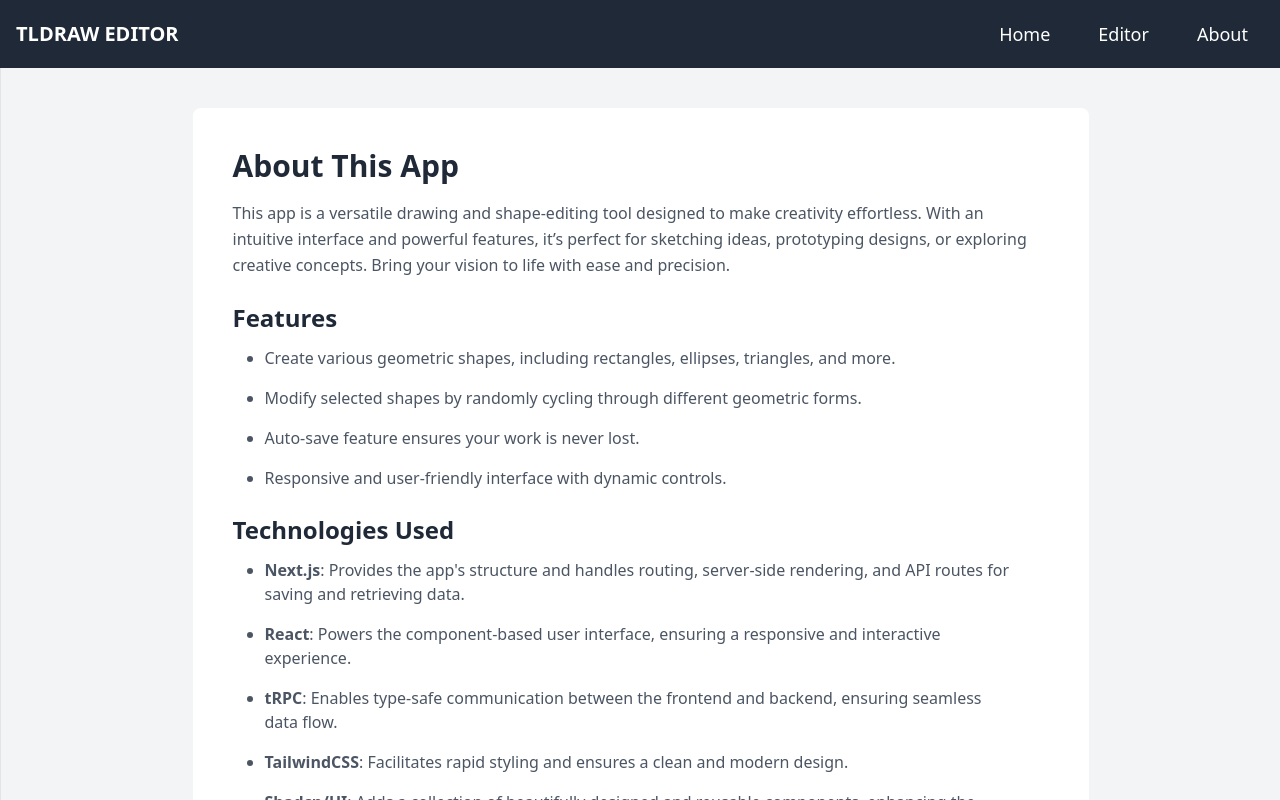
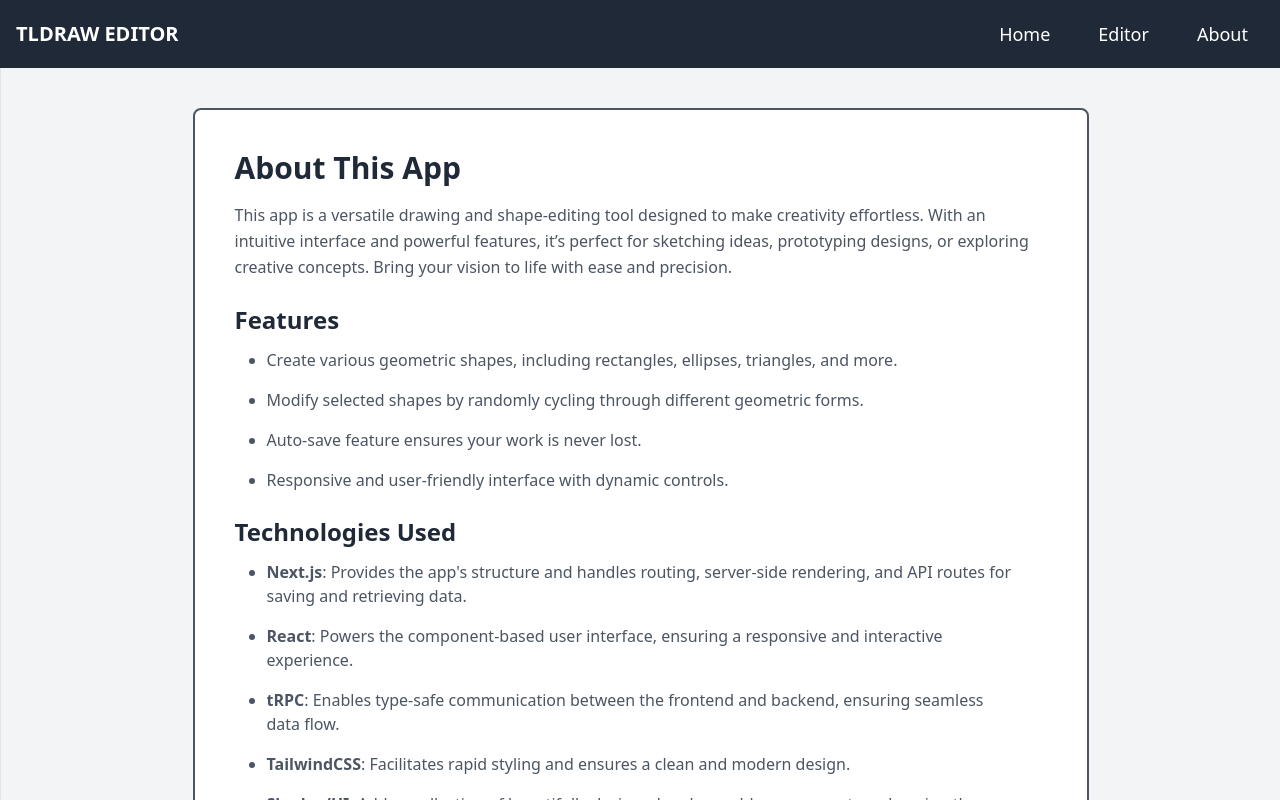
Before and after one commit to TomasGarciaDev/vidext-tldraw-editor-app, a Next.js app: page /about in a window 1280 px wide. Built offline with nearby package versions, Linux system fonts and the light colour scheme; what @trpc/react-query would draw is missing.

Commit message:
Style: about page border

```diff
--- a/src/app/about/page.tsx
+++ b/src/app/about/page.tsx
@@ -3,7 +3,7 @@ import React from "react";
 const AboutPage: React.FC = () => {
   return (
     <div className='min-h-screen p-6'>
-      <div className='max-w-4xl mx-auto bg-white rounded-lg p-10'>
+      <div className='max-w-4xl mx-auto bg-white border-2 border-gray-600 rounded-lg p-10'>
         <h1 className='text-3xl font-bold text-gray-800 mb-4'>
           About This App
         </h1>
```
